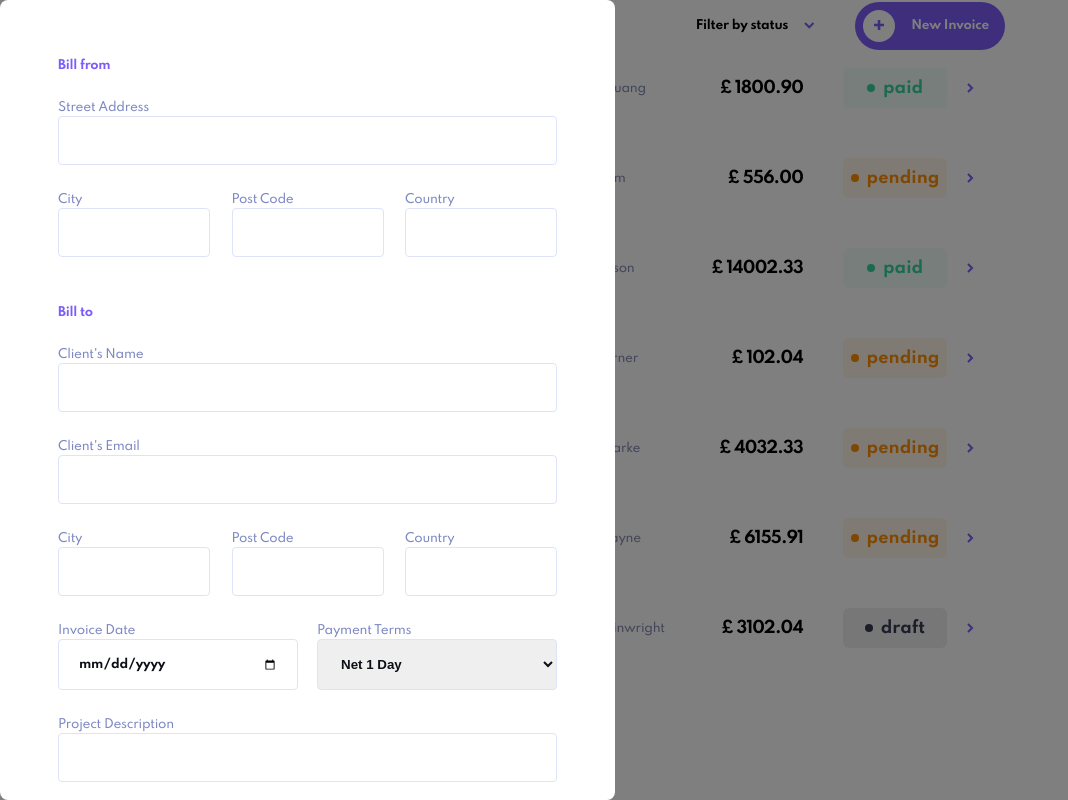
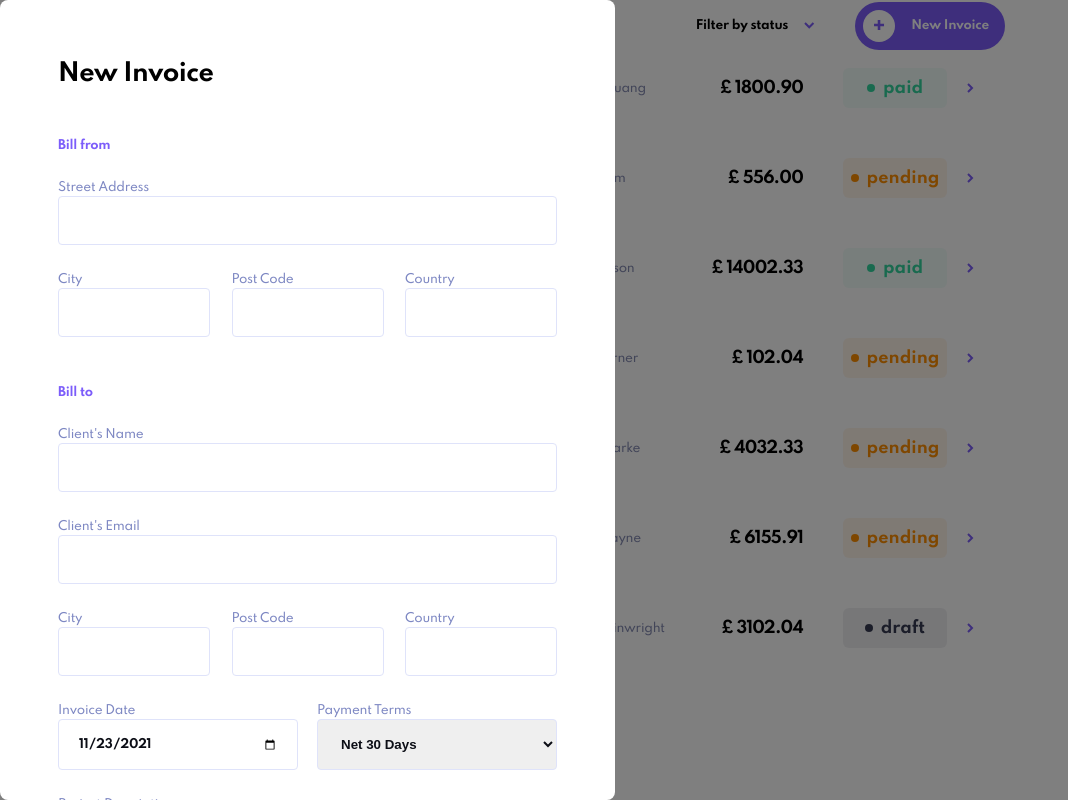
Before and after one commit to nlukic97/react-invoice-app, a React (Create React App) app: page / in a window 1280 px wide. Shown: the whole page, without its empty margins (0-1068 px from the left). Built offline with nearby package versions, Linux system fonts and the light colour scheme.

Commit message:
Submitting new forms works. Random Id is generated and validated. Form acts as an add new and edit existing page

```diff
--- a/src/App.js
+++ b/src/App.js
@@ -2,6 +2,8 @@ import './css/App.css';
 import {useState} from 'react';
 import { BrowserRouter, Routes, Route} from 'react-router-dom';
 import InvoicePage from './components/InvoicePage';
+
+import { getRandomId } from './methods/HelperMethods';
 
 // data
 import Data from './data/data.json';
@@ -9,7 +11,6 @@ import Data from './data/data.json';
 // components
 import Sidebar from './components/Sidebar';
 import Invoices from './components/Invoices';
-import Form from './components/Form';
 
 function App() {
 
@@ -96,9 +97,9 @@ function App() {
   // method to supply the '/' route with the correct invoice list page depending on the status of the filter
   function renderInvoices(){
     if(filters.length === 0 || filters.length > num_of_filters - 1){
-      return (<Invoices invoices={data} message={`There are ${data.length} invoices`} changedFilter={changedFilter} checkedBoxes={filters} />)
+      return (<Invoices invoices={data} message={`There are ${data.length} invoices`} changedFilter={changedFilter} checkedBoxes={filters} submitNewInvoice={submitNewInvoice} />)
     } else {
-      return (<Invoices invoices={get_filtered_data()} message={`There are ${get_filtered_data_msg(get_filtered_data())} invoices`} changedFilter={changedFilter} checkedBoxes={filters} />)
+      return (<Invoices invoices={get_filtered_data()} message={`There are ${get_filtered_data_msg(get_filtered_data())} invoices`} changedFilter={changedFilter} checkedBoxes={filters} submitNewInvoice={submitNewInvoice} />)
     }
   }
 
@@ -113,6 +114,14 @@ function App() {
   function markAsPaid(invoiceId){
     setData(data.map(invoice=> (invoice.id === invoiceId && invoice.status !== 'paid') ? {...invoice, status:'paid'} : invoice))
     //save to local storage after this, maybe with 'use effect'?
+  }
+
+  function submitNewInvoice(invoice){
+    //create id, and if exist, create it again, if it does not exist, apply it
+    let id = getRandomId(data)
+
+
+    setData([...data, {...invoice, id, status:'pending'}])
   }
 
 
--- a/src/components/Form.js
+++ b/src/components/Form.js
@@ -1,6 +1,9 @@
 import {useState, useEffect} from "react";
+import { setPaymentDueDate } from "../methods/HelperMethods";
 
-const Form = ({invoice}) => {
+const Form = ({invoice, submitNewInvoice}) => {
+
+
 
     let emptyInvoice = {
         clientAddress: {
@@ -11,12 +14,12 @@ const Form = ({invoice}) => {
         },
         clientEmail:'',
         clientName:'',
-        createdAt:'',
+        createdAt: new Date().toLocaleDateString('en-CA'),
         description:'',
         id:'',
         items:[],
-        paymentDue:'',
-        paymentTerms:1,
+        paymentDue:setPaymentDueDate(new Date(), 30).toLocaleDateString('en-CA'),
+        paymentTerms:30,
         senderAddress:{
             street:'',
             city:'',
@@ -24,7 +27,7 @@ const Form = ({invoice}) => {
             country:''
         },
         status:'',
-        total:null
+        total:0
     };
 
     let startingData = (invoice || emptyInvoice);
@@ -60,10 +63,23 @@ const Form = ({invoice}) => {
     }
 
     function updateFormDataItem(index, key, value){
-        let newData = formData
-        newData.items[index][key] = value
+        setFormData({...formData, items: formData.items.map(item=> (item.id === index) ? item[key] = value : item)})
+    }
 
-        setFormData({...formData, items: formData.items.map(item=> (item.id === index) ? item[key] = value : item)})
+    function changeDates(date){
+        let createdAt = date
+        let paymentDue = setPaymentDueDate(new Date(date),formData.paymentTerms).toLocaleDateString('en-CA')
+
+        setFormData({...formData, createdAt, paymentDue})
+    }
+
+    function changePaymentTerms(days){
+        let createdAt = formData.createdAt
+        let paymentDue = setPaymentDueDate(new Date(createdAt),days).toLocaleDateString('en-CA')
+        let paymentTerms = days
+
+        setFormData({...formData, createdAt, paymentTerms, paymentDue})
+
     }
 
     function deleteInvoiceItem(indexToDelete){
@@ -79,8 +95,9 @@ const Form = ({invoice}) => {
     return (
         <div className="form-overlay">
             <form className="form">
+                {(invoice) === null ? <h1 className="sp-invoice-total">New Invoice</h1>: <h1 className="sp-invoice-total">Edit <span className="color-grayblue">#</span>{formData.id}</h1>}
 
-                <h4 className="color-purple-dark">Bill from</h4>
+                <h4 className="color-purple-dark purple-label">Bill from</h4>
 
                 {/* sender street address */}
                 <div className="form-group">
@@ -142,12 +159,12 @@ const Form = ({invoice}) => {
                 <div className="dates">
                     <div className="form-group">
                         <label className="h4 color-grayblue" htmlFor="createdAt">Invoice Date</label>
-                        <input type="date" name="createdAt" id="createdAt" defaultValue={formData.createdAt} onChange={(e)=> {}} />
+                        <input type="date" name="createdAt" id="createdAt" defaultValue={formData.createdAt} onChange={(e)=> changeDates(e.target.value) } />
                     </div>
 
                     <div className="form-group">
                         <label className="h4 color-grayblue" htmlFor="paymentTerms">Payment Terms</label>
-                        <select name="paymentTerms" id="paymentTerms" defaultValue="30" defaultValue={formData.paymentTerms} onChange={(e)=> updateData('paymentTerms', parseInt(e.target.value))}>
+                        <select name="paymentTerms" id="paymentTerms" defaultValue="30" defaultValue={formData.paymentTerms} onChange={(e)=> changePaymentTerms(parseInt(e.target.value))}>
                             <option value="1">Net 1 Day</option>
                             <option value="7">Net 7 Days</option>
                             <option value="14">Net 14 Days</option>
@@ -195,7 +212,27 @@ const Form = ({invoice}) => {
                     }}>+ Add new item</button>
                 </div>
 
+                 {/* if the invoice prop is empty, this would mean that we are creating a new invoice, and this should be shown */}
+                    {(invoice === null) ?  (
+                        <div className="button-container">
+                            <button className="btn gray">Discard</button>
+                            <div>
+                                <button className="btn draft">Save as Draft</button>
+                                <button className="btn purple" onClick={(e)=>{
+                                    e.preventDefault()
+                                    submitNewInvoice(formData)
+                                }}>Save and Send</button>
+                            </div>
+                        </div>
+                    ):(
+                        <div className="button-container editing">
+                            <button className="btn gray">Cancel</button>
+                            <button className="btn purple">Save Changes</button>
+                        </div>
+                    )}
             </form>
+
+
         </div>
     )
 }
--- a/src/components/Invoices.js
+++ b/src/components/Invoices.js
@@ -4,7 +4,15 @@ import Form from './Form';
 import InvoiceListItem from './InvoiceListItem';
 import InvoiceActions from './InvoiceActions';
 
-const Invoices = ({invoices,message, changedFilter, checkedBoxes}) => {
+const Invoices = ({
+    invoices,
+    message,
+    changedFilter,
+    checkedBoxes,
+
+    submitNewInvoice
+    }) => {
+
     return (
         <div>
             <InvoiceActions message={message} changedFilter={changedFilter} checkedBoxes={checkedBoxes}/>
@@ -14,7 +22,7 @@ const Invoices = ({invoices,message, changedFilter, checkedBoxes}) => {
             </div>
 
             {/* <Form invoice={invoices[0]} /> */}
-            <Form invoice={null} />
+            <Form invoice={null} submitNewInvoice={submitNewInvoice} />
         </div>
     )
 }
--- a/src/css/App.css
+++ b/src/css/App.css
@@ -220,6 +220,15 @@ button.btn.gray {
 }
 button.btn.gray:hover {
   background-color: #DFE3FA;
+  cursor: pointer;
+}
+button.btn.draft {
+  background-color: #373B53;
+  color: #888EB0;
+}
+button.btn.draft:hover {
+  background-color: #0C0E16;
+  color: #888EB0;
   cursor: pointer;
 }
 button.btn.add-invoice-btn {
@@ -569,5 +578,15 @@ html.dark-theme .toggle-theme-icon {
 .form .items-container .total, .form .items-container #total {
   width: 48px;
 }
+.form .button-container {
+  display: flex;
+  justify-content: space-between;
+}
+.form .button-container.editing {
+  justify-content: flex-end;
+}
+.form .button-container .draft {
+  margin-right: 8px;
+}
 
 /*# sourceMappingURL=App.css.map */
--- a/src/methods/HelperMethods.js
+++ b/src/methods/HelperMethods.js
@@ -6,6 +6,39 @@ function convertDate(stringDate){
         day: 'numeric', month: 'short', year: 'numeric'
       })
 }
+
+
+// adds the amount of days to add to construct the paymentDue date
+function setPaymentDueDate(date = new Date(), days){
+    date.setDate(date.getDate() + days);
+    return date;
+}
+
+
+// creates a random id for new invoices, and checks if this id is unique amongs our id's. If it's not unique, the method is recursively called again
+function getRandomId(invoices){
+    function getRandomChar(){
+        const alphabet = "abcdefghijklmnopqrstuvwxyz"
+        return alphabet[Math.floor(Math.random() * alphabet.length)].toUpperCase()
+    }
+
+    function getRandomInt(){
+        return Math.floor(Math.random() * 10); //the result include 0 and 9
+    }
+
+    let newId =  getRandomChar() + getRandomChar() + getRandomInt() + getRandomInt() + getRandomInt() + getRandomInt()
+
+    if(invoices.find(invoice=> invoice.id === newId) === undefined){
+        return newId
+    } else {
+        return getRandomId(invoices) //recursion in the event that the same id happens to exist
+    }
+
+}
+
+
 module.exports = {
-    convertDate: convertDate
+    convertDate: convertDate,
+    setPaymentDueDate:setPaymentDueDate,
+    getRandomId: getRandomId
 }
```
Also changed, not shown: src/scss/imports/components/_button.scss (+11 -0 lines), src/scss/imports/components/_form.scss (+13 -0 lines), 1 other file (tests, documents, lock files or other folders).
